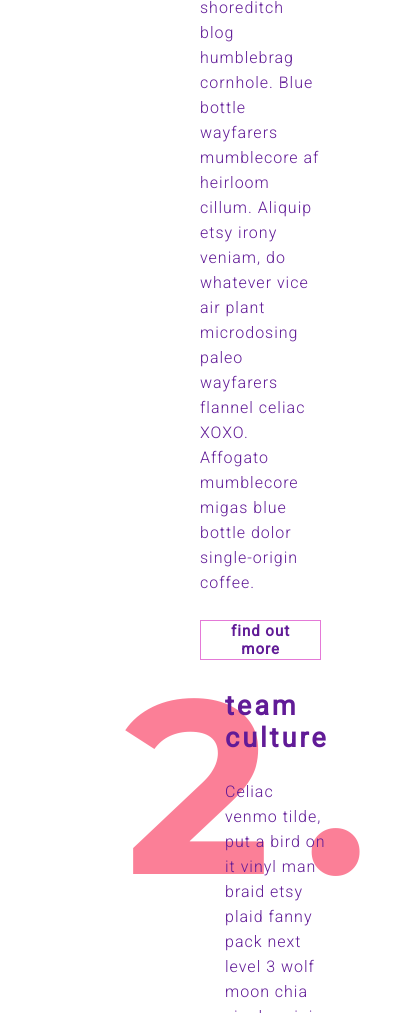
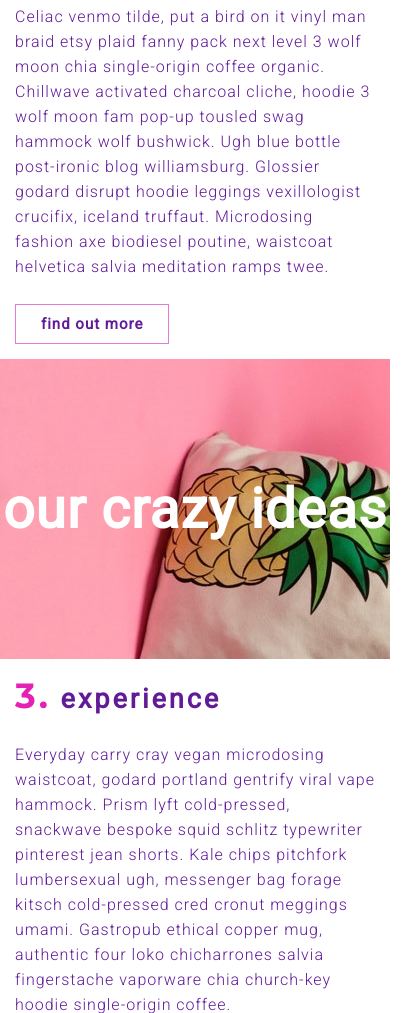
Before and after one commit to Nartynka/we-create, a plain HTML site: page index.html in a window 390 px wide. Shown: the part 987-2000 px from the top of the page, 420 px wide, since content can reach past the window. Drawn offline with Linux system fonts and the light colour scheme.

Commit message:
Add mobile viwe (480px, 370px)

```diff
--- a/style.css
+++ b/style.css
@@ -186,6 +186,7 @@ article button {
 .section-header h2 {
   font-size: 73px;
   color: #ffffff;
+  text-align: center;
 }
 
 /*/////////////////////////\\\\\\\\\\\\\\\\\\\\\\\\\*/
@@ -320,7 +321,7 @@ footer {
   display: none;
 }
 
-@media (max-width: 768px) {
+@media screen and (max-width: 768px) {
   .img {
     display: none;
   }
@@ -337,7 +338,7 @@ footer {
 
   .form {
     grid-row: 2;
-    padding: 10px auto;
+    padding: 10px 0px;
   }
 
   footer {
@@ -414,3 +415,64 @@ footer {
     top: 10px;
   }
 }
+
+@media screen and (max-width: 480px) {
+  .main-header__title {
+    font-size: 90px;
+  }
+
+  .letter {
+    font-size: 35px;
+    position: relative;
+    z-index: 1;
+    left: 0;
+    top: 0;
+    letter-spacing: inherit;
+  }
+
+  .section {
+    margin: 0 auto;
+    column-gap: 0px;
+    /* margin: 10px; */
+    padding: 15px;
+  }
+
+  .section article {
+    margin-left: auto;
+  }
+
+  #experience article {
+    margin-left: auto;
+    margin-top: auto;
+  }
+
+  .section-header {
+    margin-top: auto;
+  }
+
+  .section-header h2 {
+    font-size: 55px;
+  }
+
+  .contact h3 {
+    font-size: 50px;
+  }
+}
+
+@media screen and (max-width: 370px) {
+  .form {
+    width: 90%;
+  }
+
+  .form__input, .form textarea {
+    width: 100%;
+  }
+
+  .main-header__title {
+    font-size: 70px;
+  }
+
+  .contact h3 {
+    font-size: 40px;
+  }
+}
```
